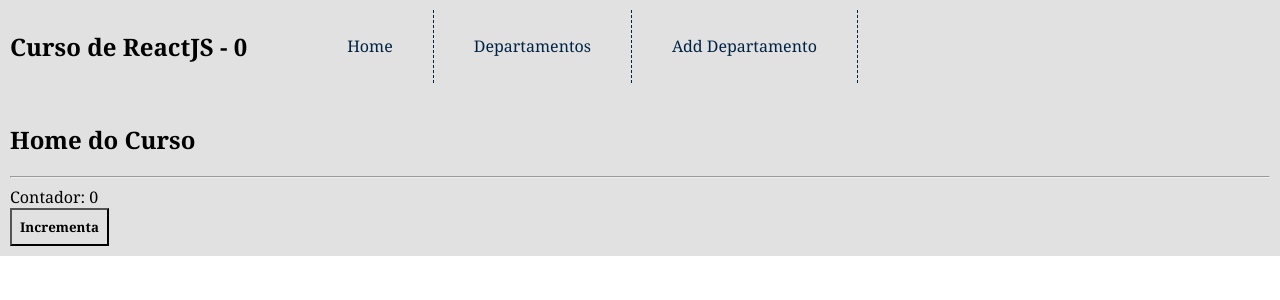
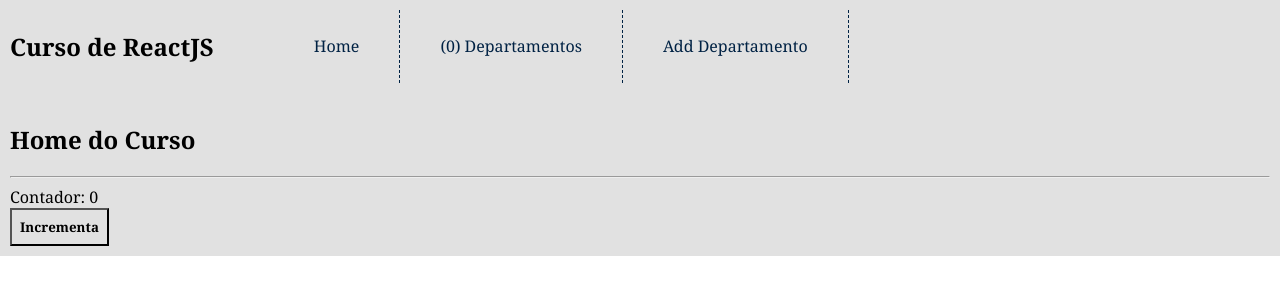
Before and after one commit to csfeijo/1606066-reactjs-procempa, a React (Create React App) app in the folder curso-react-js/: page / in a window 1280 px wide. Shown: the top 300 px of the page. Built offline with nearby package versions, Linux system fonts and the light colour scheme.

Commit message:
Aula 10 - Exercício com Redux e Finalização

```diff
--- a/curso-react-js/src/components/Menu/index.js
+++ b/curso-react-js/src/components/Menu/index.js
@@ -1,18 +1,18 @@
 import React from 'react';
 import { LinkNav, Nav } from './styles';
 import { useSelector } from 'react-redux';
-import { counter } from '../../store/counter/counterSlice';
+import { counterValue } from '../../store/counter/counterSlice';
 
 
 const Menu = () => {
 
-  const count = useSelector(counter);
+  const count = useSelector(counterValue);
 
   return (
     <Nav>
-      <h1>Curso de ReactJS - {count.value}</h1>
+      <h1>Curso de ReactJS</h1>
       <LinkNav to='/'>Home</LinkNav>
-      <LinkNav to='/departamentos'>Departamentos</LinkNav>
+      <LinkNav to='/departamentos'>({count}) Departamentos</LinkNav>
       <LinkNav to='/departamentos/new'>Add Departamento</LinkNav>
     </Nav>
   )
--- a/curso-react-js/src/pages/Departamentos/index.js
+++ b/curso-react-js/src/pages/Departamentos/index.js
@@ -4,11 +4,14 @@ import { Container, List } from './styles';
 import Button from '../../components/Button';
 import { getDepartamentos } from '../../services/departamentos';
 import Loader from '../../components/Loader';
+import { resetCounter } from '../../store/counter/counterSlice';
+import { useDispatch } from 'react-redux';
 
 const Departamentos = () => {
 
   const [departamentos, setDepartamentos] = useState([]);
   const [loading, setLoading] = useState(false);
+  const dispatch = useDispatch();
 
   const loadDepartamentos = async () => {
     setLoading(true);
@@ -16,6 +19,7 @@ const Departamentos = () => {
       const resp = await getDepartamentos();
       setDepartamentos(resp);
       setLoading(false);
+      dispatch(resetCounter());
     } catch (e) {
       console.error('Erro!');
     }
--- a/curso-react-js/src/pages/FormDepartamentos/index.js
+++ b/curso-react-js/src/pages/FormDepartamentos/index.js
@@ -3,6 +3,8 @@ import Button from '../../components/Button';
 import { Container, Mensagem } from './styles';
 import { insereDepartamentos } from '../../services/departamentos';
 import Loader from '../../components/Loader';
+import { useDispatch } from 'react-redux';
+import { incrementCounter } from '../../store/counter/counterSlice';
 
 const FormDepartamentos = () => {
 
@@ -11,6 +13,8 @@ const FormDepartamentos = () => {
   const [msg, setMsg] = useState('');
   const [type, setType] = useState('erro');
   const [loading, setLoading] = useState(false);
+
+  const dispatch = useDispatch();
 
   // validacao do formulario
   const validaForm = () => {
@@ -37,6 +41,8 @@ const FormDepartamentos = () => {
         setMsg('Erro no servidor!');
         setType('erro');
       } else {
+        // incrementa o count
+        dispatch(incrementCounter());
         // implementação dos casos de sucesso
         setMsg('Departamento cadastrado');
         setLoading(false);
--- a/curso-react-js/src/pages/Home/index.js
+++ b/curso-react-js/src/pages/Home/index.js
@@ -1,19 +1,19 @@
 import React from 'react';
 import { useDispatch, useSelector } from 'react-redux';
-import { counter, incrementCounter } from '../../store/counter/counterSlice';
+import { counterValue, incrementCounter } from '../../store/counter/counterSlice';
 import Container from './styles';
 import Button from '../../components/Button';
 
 const Home = () => {
 
-  const count = useSelector(counter);
+  const count = useSelector(counterValue);
   const dispatch = useDispatch()
 
   return (
     <Container>
       <h1>Home do Curso</h1>
       <hr/>
-      Contador: {count.value}
+      Contador: {count}
 
       <Button
         onClick={() =>{
--- a/curso-react-js/src/store/counter/counterSlice.js
+++ b/curso-react-js/src/store/counter/counterSlice.js
@@ -1,17 +1,22 @@
 import { createSlice } from '@reduxjs/toolkit';
 
+const initial = 0;
 export const slice = createSlice({
   name: 'counter',
   initialState: {
-    value: 0
+    value: initial
   },
   reducers: {
     incrementCounter(state) {
       return { ...state, value: state.value + 1 }
+    },
+    resetCounter(state) {
+      return { ...state, value: initial }
     }
   }
 });
 
-export const { incrementCounter } = slice.actions;
+export const { incrementCounter, resetCounter } = slice.actions;
 export const counter = state => state.counter;
+export const counterValue = state => state.counter.value;
 export default slice.reducer;
```
Also changed, not shown: 1 other file (tests, documents, lock files or other folders).
